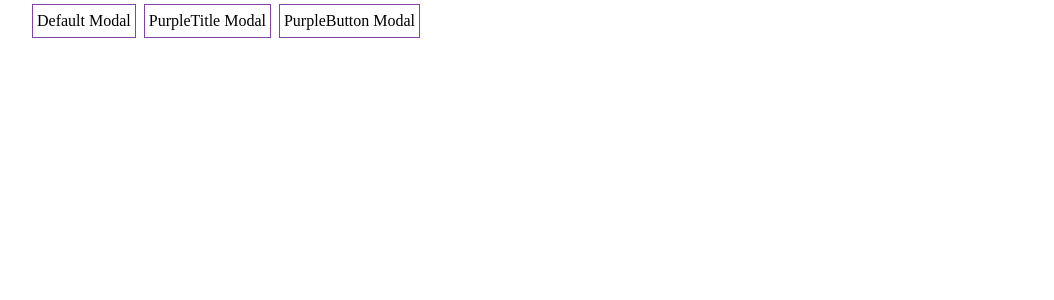
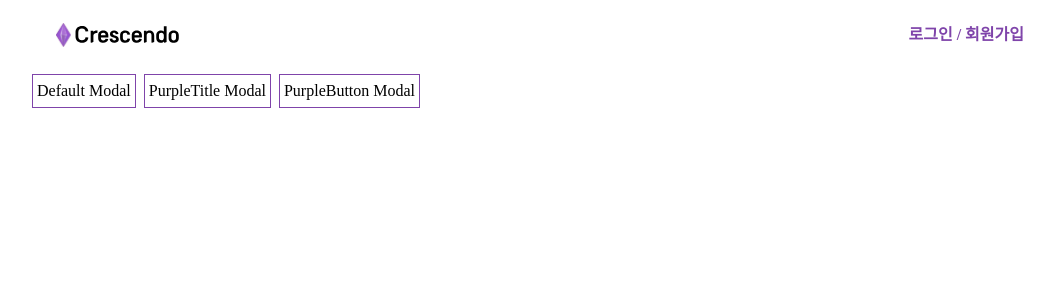
Before and after one commit to crescenders/crescendo-frontend, a Next.js app: page /modal-test/basic in a window 1280 px wide. Shown: the top 300 px of the page, without its empty margins (100-1154 px from the left). Built offline with nearby package versions, Linux system fonts and the light colour scheme.

Commit message:
feat: Layout에 공통 Header 적용

```diff
--- a/src/components/common/PageLayout.tsx
+++ b/src/components/common/PageLayout.tsx
@@ -1,4 +1,5 @@
 import tw from 'tailwind-styled-components';
+import Header from '@components/common/Header';
 
 type PageLayoutProps = {
   children: React.ReactNode;
@@ -6,11 +7,20 @@ type PageLayoutProps = {
 };
 
 const PageLayout = ({ children, ...rest }: PageLayoutProps) => {
-  return <PageLayoutWrapper {...rest}>{children}</PageLayoutWrapper>;
+  return (
+    <PageLayoutBox {...rest}>
+      <Header />
+      {children}
+    </PageLayoutBox>
+  );
 };
 
 export default PageLayout;
 
-const PageLayoutWrapper = tw.div`
-relative w-full min-h-screen max-w-[1024px] bg-white
+const PageLayoutBox = tw.div`
+  relative
+  min-h-screen
+  w-full
+  max-w-[1024px]
+  bg-white
 `;
```
